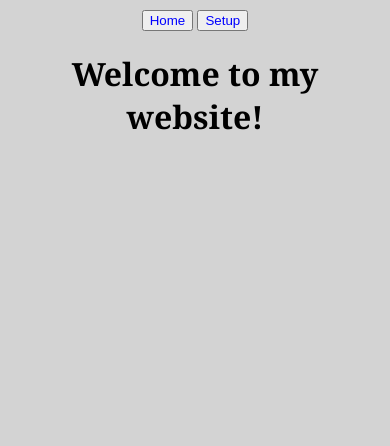
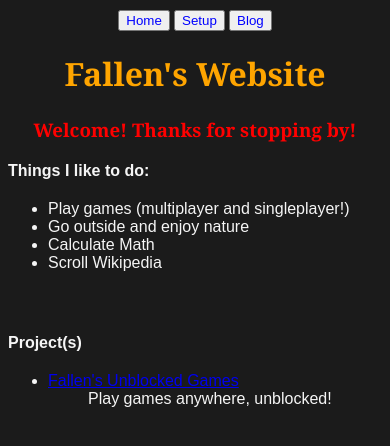
Before and after one commit to fallen-java/fallen-java.github.io, a plain HTML site: page index.html in a window 390 px wide. Drawn offline with Linux system fonts and the light colour scheme.

Commit message:
Improving homepage, starting blog and revamping website design

```diff
--- a/assets/style.css
+++ b/assets/style.css
@@ -1,14 +1,38 @@
 body {
 
-    background-color: lightgray;
+    background-color: #1b1b1b;
     font-family: Georgia, serif;
     text-align: center;
+    color: orange;
 
     }
 
-    .mywebsite {
+.mywebsite {
 
     color: blue;
 
 
     }
+
+.differ {
+
+font-family: Arial, Helvetica, sans-serif;
+text-align: left;
+margin-left: 25%;
+color: whitesmoke;
+}
+
+@media screen and (max-width: 600px) {
+    .differ {
+      margin:20px 0;
+    }
+}
+
+.h3 {
+color: red;
+}
+
+
+.white {
+    color: whitesmoke;
+}
--- a/index.html
+++ b/index.html
@@ -8,10 +8,27 @@
 </head>
 <body>
   <nav>
-    <a href="/index.html" target="_blank"><button type="button" class="mywebsite">Home</button></a>
+    <a href="/index.html"><button type="button" class="mywebsite">Home</button></a>
     <a href="/setup.html" target="_blank"><button type="button" class="mywebsite">Setup</button></a>
+    <a href="/blog.html" target="_blank"><button type="button" class="mywebsite">Blog</button></a>
   </nav>
- <h1> Welcome to my website! </h1>
+ <h1> Fallen's Website </h1>
+<h3 class="h3"> <b> Welcome! Thanks for stopping by!</b></h3>
+<p class="differ"><b>Things I like to do:</b></p>
+<ul class="differ">
+ <li> Play games (multiplayer and singleplayer!)</li>
+ <li>Go outside and enjoy nature</li>
+ <li>Calculate Math</li>
+ <li>Scroll Wikipedia</li>
+ </ul>
+<br>
+<p class="differ"><b>Project(s)</b></p>
+<ul>
+<dl class="differ">
+ <li><dt><a href="https://fallen-java.github.io/games" target="_blank">Fallen's Unblocked Games</a></dt></li>
+ <dd>Play games anywhere, unblocked!</dd>
+</ul>
+
 
 </body>
 </html>
```
Also changed, not shown: blog.html (added, +24 -0 lines), setup.html (+8 -7 lines).
